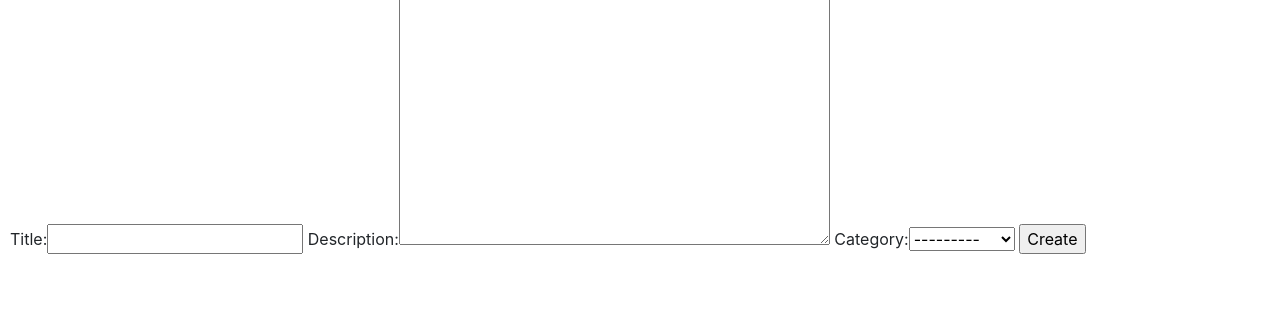
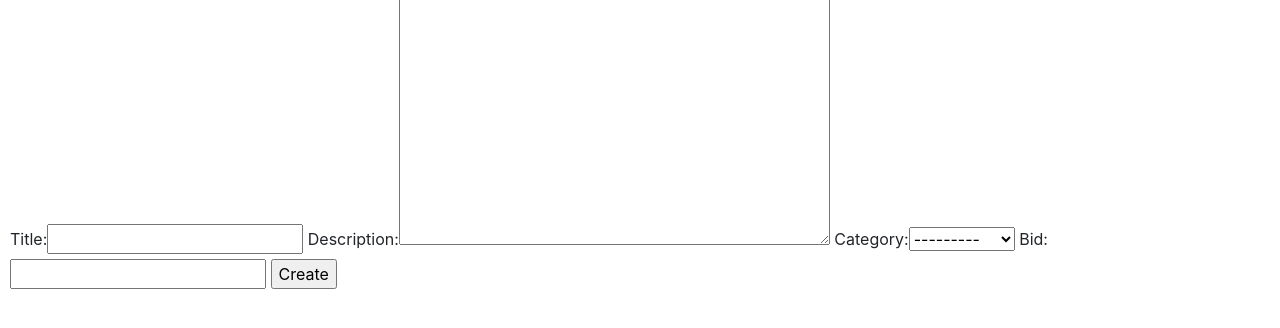
Before and after one commit to Dmitrii-Kozlov/auction, a Django app: page /listing in a window 1280 px wide. Shown: the part 164-492 px from the top of the page. Run offline with Django 3.2, Linux system fonts and the light colour scheme; some libraries are stand-ins or nearby versions.

Commit message:
добавлена возможность делать ставки //bugfix создание listing с начальной ставкой

```diff
--- a/auctions/templates/auctions/listing.html
+++ b/auctions/templates/auctions/listing.html
@@ -3,7 +3,8 @@
 {% block body %}
 <form action="{% url 'listing'%}" method="post">
     {% csrf_token %}
-    {{ form }}
+    {{ listing_form }}
+    {{bid_form}}
     <input type="submit" value="Create">
 </form>
 {% endblock %}
--- a/auctions/views.py
+++ b/auctions/views.py
@@ -87,11 +87,17 @@ def register(request):
 def listing(request):
     if request.method == 'POST':
         listing = ListingForm(request.POST)
-        listing.save()
+        new_listing = listing.save()
+        bid = BidForm(request.POST)
+        new_bid = bid.save(commit=False)
+        new_bid.user = request.user
+        new_bid.listing = new_listing
+        new_bid.save()
         return HttpResponseRedirect(reverse('index'))
     else:
         return render(request, "auctions/listing.html",{
-            'form': ListingForm()
+            'listing_form': ListingForm(),
+            'bid_form': BidForm()
         })
 
 def listing_page(request, page_id):
```
Also changed, not shown: db.sqlite3.
